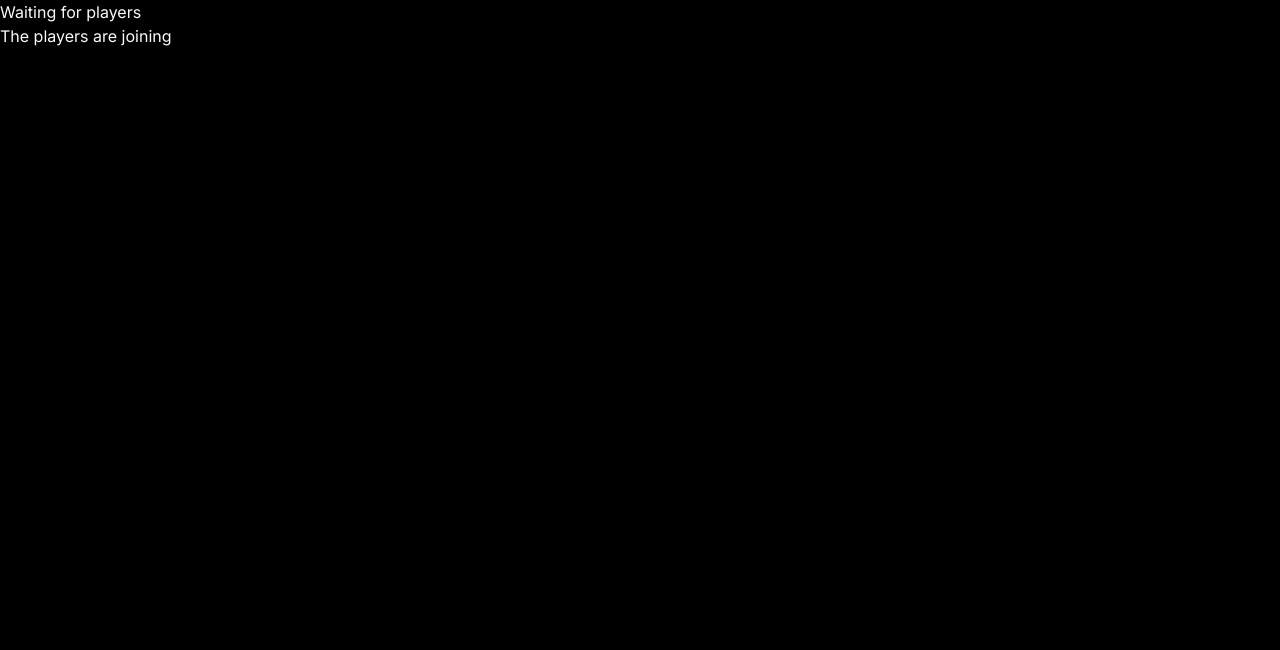
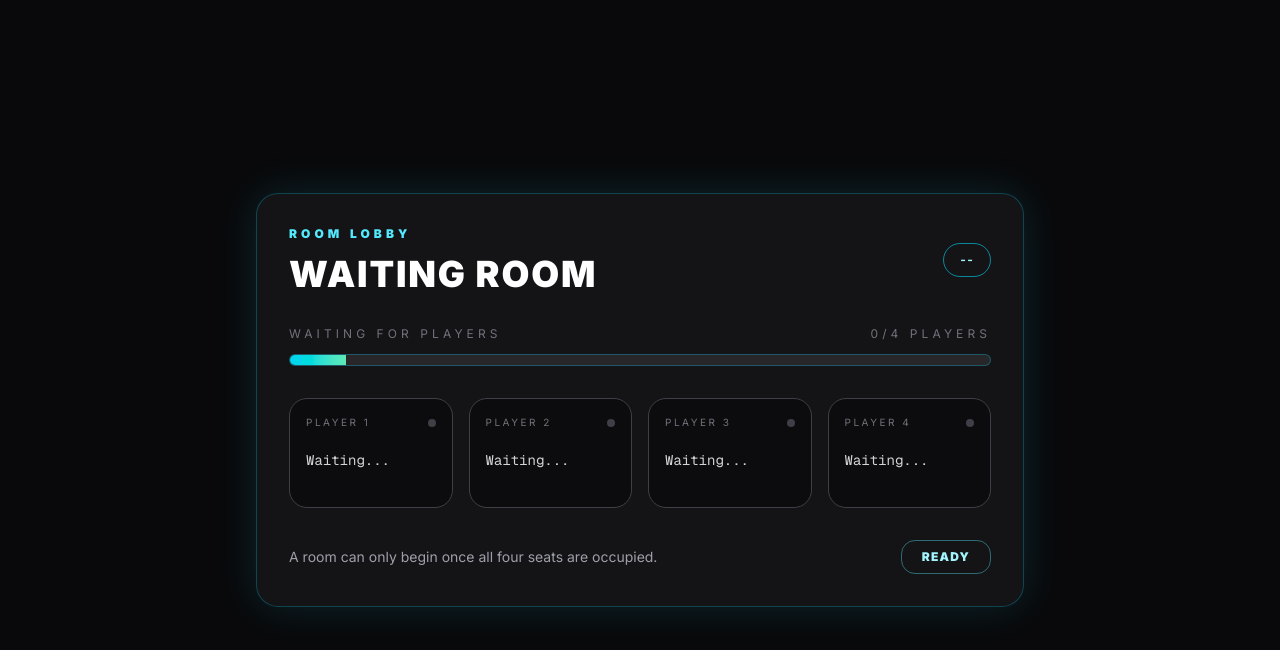
Before and after one commit to Minaamahmad/game, a Next.js app: page /GameArea/Waiting in a window 1280 px wide. Shown: the top 650 px of the page. Built offline with nearby package versions, Linux system fonts and the light colour scheme; no server answers.

Commit message:
feat: enhance waiting page with socket event handling and UI improvements

```diff
--- a/app/GameArea/Waiting/page.jsx
+++ b/app/GameArea/Waiting/page.jsx
@@ -1,15 +1,138 @@
-import React from 'react'
+"use client";
 
-const page = () => {
+import React, { useEffect, useMemo, useState } from "react";
+import { useRouter } from "next/navigation";
+import { motion, AnimatePresence } from "framer-motion";
+import { useSocket } from "@/Context/contextapi.js";
+
+const WaitingPage = () => {
+  const socket = useSocket();
+  const router = useRouter();
+  const [players, setPlayers] = useState([]);
+  const [roomCode, setRoomCode] = useState(null);
+  const [status, setStatus] = useState("Waiting for players");
+
+  useEffect(() => {
+    if (!socket) return undefined;
+
+    socket.emit("room:sync", (payload) => {
+      if (payload?.success) {
+        setRoomCode(payload.roomId ?? null);
+        setPlayers(payload.players ?? []);
+        setStatus(payload.started ? "Game started" : "Waiting for players");
+
+        if (payload.started) {
+          router.replace("/GameArea/StartGame");
+        }
+      }
+    });
+
+    const handleRoomData = (roomPlayers) => {
+      setPlayers(roomPlayers || []);
+    };
+
+    const handleJoinSuccess = (payload) => {
+      if (payload?.success && payload.roomcode) {
+        setRoomCode(payload.roomcode);
+      }
+    };
+
+    const handleWaiting = (payload) => {
+      if (payload?.message) {
+        setStatus(payload.message);
+      }
+    };
+
+    const handleGameStart = (payload) => {
+      if (payload?.message) {
+        setStatus(payload.message);
+      }
+
+      router.replace("/GameArea/StartGame");
+    };
+
+    socket.on("roomdata", handleRoomData);
+    socket.on("join-success", handleJoinSuccess);
+    socket.on("waiting", handleWaiting);
+    socket.on("game_start", handleGameStart);
+
+    return () => {
+      socket.off("roomdata", handleRoomData);
+      socket.off("join-success", handleJoinSuccess);
+      socket.off("waiting", handleWaiting);
+      socket.off("game_start", handleGameStart);
+    };
+  }, [router, socket]);
+
+  const progress = useMemo(() => {
+    return Math.max(8, Math.round((players.length / 4) * 100));
+  }, [players]);
+
   return (
-    <div>
-      <h1>Waiting for players </h1>
+    <div className="min-h-screen bg-zinc-950 text-white flex items-center justify-center p-6">
+      <div className="w-full max-w-3xl rounded-3xl border border-cyan-500/30 bg-zinc-900/80 p-8 shadow-[0_0_40px_rgba(34,211,238,0.14)]">
+        <div className="flex items-center justify-between">
+          <div>
+            <div className="text-xs font-black uppercase tracking-[0.34em] text-cyan-300">Room Lobby</div>
+            <h1 className="mt-3 text-4xl font-black uppercase tracking-wider text-white">Waiting Room</h1>
+          </div>
+          <div className="rounded-full border border-cyan-400/60 px-4 py-2 text-xs font-bold uppercase tracking-widest text-cyan-200">
+            {roomCode ?? "--"}
+          </div>
+        </div>
 
-      <p>
-        The players are joining
-      </p>
+        <div className="mt-8">
+          <div className="flex items-center justify-between text-xs uppercase tracking-[0.34em] text-zinc-500">
+            <span>{status}</span>
+            <span>{players.length}/4 players</span>
+          </div>
+          <div className="mt-3 h-3 rounded-full border border-cyan-400/30 bg-zinc-800 overflow-hidden">
+            <motion.div
+              className="h-full bg-gradient-to-r from-cyan-400 to-emerald-300"
+              initial={{ width: 0 }}
+              animate={{ width: `${progress}%` }}
+              transition={{ duration: 0.45, ease: "easeOut" }}
+            />
+          </div>
+        </div>
+
+        <section className="mt-8 grid grid-cols-1 sm:grid-cols-2 lg:grid-cols-4 gap-4">
+          <AnimatePresence>
+            {Array.from({ length: 4 }).map((_, index) => {
+              const player = players[index];
+              return (
+                <motion.div
+                  key={player ?? `empty-${index}`}
+                  layout
+                  initial={{ opacity: 0, y: 10 }}
+                  animate={{ opacity: 1, y: 0 }}
+                  exit={{ opacity: 0, y: -10 }}
+                  className="rounded-2xl border border-zinc-700 bg-zinc-950/70 p-4 min-h-[110px]"
+                >
+                  <div className="flex items-center justify-between">
+                    <span className="text-[10px] uppercase tracking-[0.25em] text-zinc-500">Player {index + 1}</span>
+                    {player ? <span className="w-2 h-2 rounded-full bg-emerald-400" /> : <span className="w-2 h-2 rounded-full bg-zinc-700" />}
+                  </div>
+                  <div className="mt-5 text-sm font-mono text-zinc-300">
+                    {player ? player : "Waiting..."}
+                  </div>
+                </motion.div>
+              );
+            })}
+          </AnimatePresence>
+        </section>
+
+        <div className="mt-8 flex items-center justify-between gap-4">
+          <div className="text-sm text-zinc-400">
+            A room can only begin once all four seats are occupied.
+          </div>
+          <button className="rounded-xl border border-cyan-300/40 px-5 py-2 text-xs font-black uppercase tracking-widest text-cyan-200 hover:bg-cyan-300/10 disabled:opacity-60">
+            Ready
+          </button>
+        </div>
+      </div>
     </div>
-  )
-}
+  );
+};
 
-export default page
+export default WaitingPage
--- a/server.js
+++ b/server.js
@@ -164,6 +164,13 @@ app.prepare().then(() => {
       }
 
       room.gameState = nextState;
+      room.gameState = advanceTurn(room.gameState);
+
+      if (isGameOver(room.gameState)) {
+        const lastTableSweep = sweepRemainingTableCards(room.gameState);
+        room.gameState = lastTableSweep;
+      }
+
       broadcastRoomGameState(roomId, room);
       callback?.({ success: true, gameState: sanitizeGameStateForPlayer(room.gameState, socket.id) });
     });
@@ -203,11 +210,14 @@ app.prepare().then(() => {
 
       const result = captureCards(room.gameState, socket.id, cardId);
       if (result.success === false) {
+        if (result.error === "No matching table cards for this rank") {
+          room.gameState = advanceTurn(room.gameState);
+          broadcastRoomGameState(roomId, room);
+        }
         return callback?.(result);
       }
 
       room.gameState = result;
-      room.gameState = advanceTurn(room.gameState);
 
       if (isGameOver(room.gameState)) {
         const lastTableSweep = sweepRemainingTableCards(room.gameState);
@@ -228,11 +238,17 @@ app.prepare().then(() => {
 
       const result = stealCard(room.gameState, socket.id, cardId, targetPlayerId);
       if (result.success === false) {
+        if (
+          result.error === "Steal target top rank does not match played card rank" ||
+          result.error === "Steal target has no capture stack"
+        ) {
+          room.gameState = advanceTurn(room.gameState);
+          broadcastRoomGameState(roomId, room);
+        }
         return callback?.(result);
       }
 
       room.gameState = result;
-      room.gameState = advanceTurn(room.gameState);
 
       if (isGameOver(room.gameState)) {
         const lastTableSweep = sweepRemainingTableCards(room.gameState);
```
